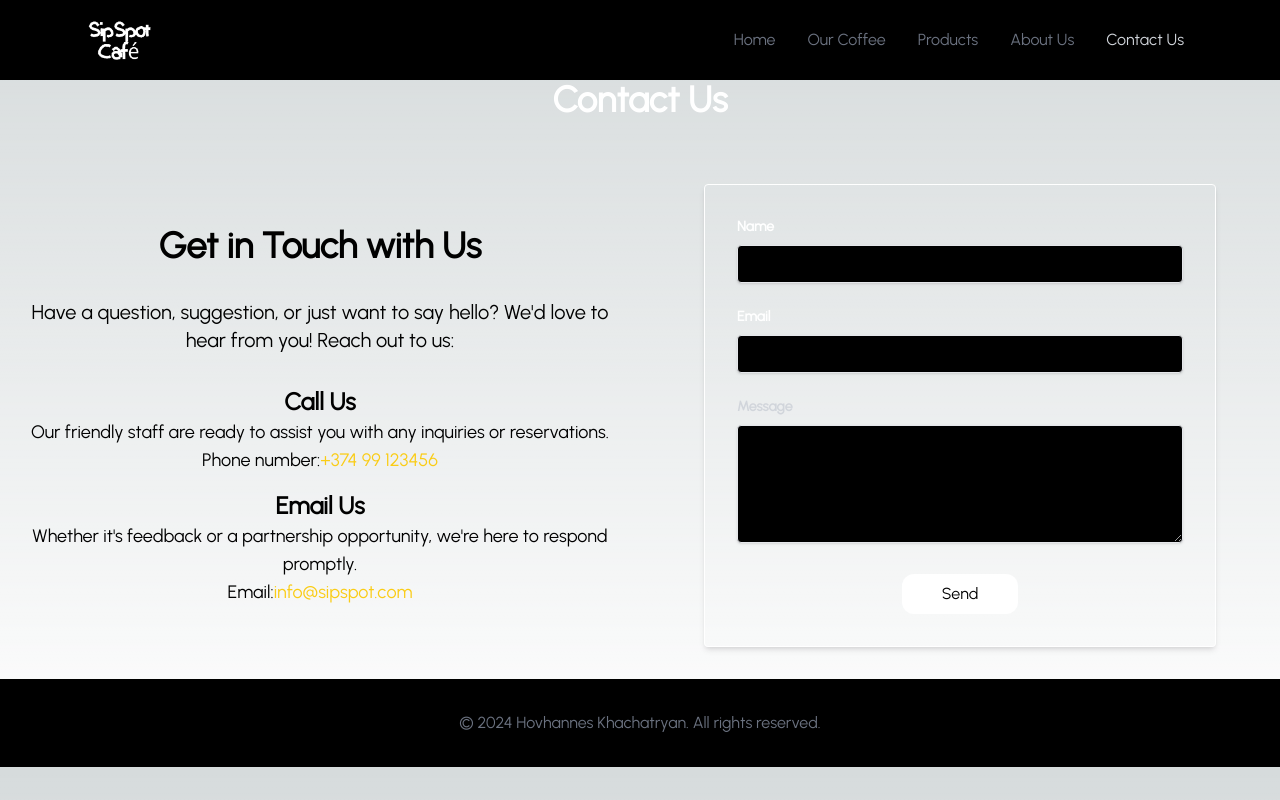
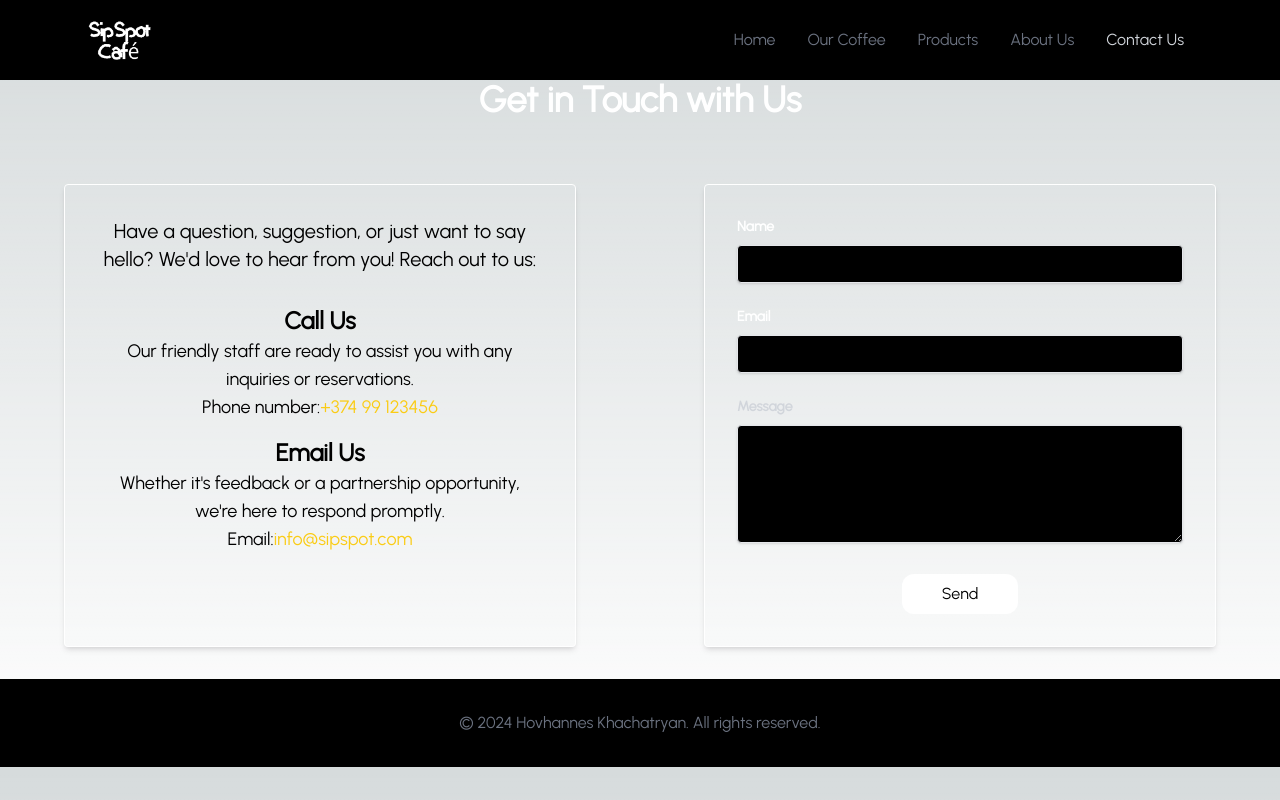
Before and after one commit to khachatryanhovhannes/coffee-shop, a Next.js app: page /contact-us in a window 1280 px wide. Built offline with nearby package versions, Linux system fonts and the light colour scheme.

Commit message:
Finallize website

```diff
--- a/app/contact-us/page.tsx
+++ b/app/contact-us/page.tsx
@@ -24,12 +24,11 @@ function ContactUs() {
   return (
     <div>
       <h1 className="text-4xl font-bold mb-8 text-white text-center">
-        Contact Us
+        Get in Touch with Us
       </h1>
-      <div className="flex flex-wrap md:flex-nowrap justify-between">
-        <section className="w-full py-16  px-4 flex items-center">
-          <div className="max-w-6xl mx-auto text-center">
-            <h2 className="text-4xl font-bold mb-8">Get in Touch with Us</h2>
+      <div className="flex flex-wrap justify-center items-stretch md:flex-nowrap ">
+        <section className="w-full py-8 px-4 flex justify-center">
+          <div className="w-full max-w-lg p-8 rounded shadow-md  border border-white text-center">
             <p className="text-xl max-w-3xl mx-auto mb-8">
               Have a question, suggestion, or just want to say hello? We&apos;d
               love to hear from you! Reach out to us:
@@ -68,7 +67,7 @@ function ContactUs() {
         <section className="py-8 px-4 w-full flex flex-col items-center">
           <form
             onSubmit={handleSubmit(onSubmit)}
-            className=" p-8 rounded shadow-md w-full max-w-lg  border border-white"
+            className="w-full max-w-lg p-8 rounded shadow-md  border border-white"
           >
             <div className="mb-6">
               <label
--- a/app/layout.tsx
+++ b/app/layout.tsx
@@ -2,7 +2,6 @@ import type { Metadata } from "next";
 import { Urbanist } from "next/font/google";
 import "./globals.css";
 import { Footer, Nav } from "@/components";
-import Head from "next/head";
 
 const urbanist = Urbanist({
   weight: "400",
@@ -22,8 +21,7 @@ export default function RootLayout({
 }>) {
   return (
     <html lang="en">
-      <Head>
-        <Head>
+      <head>
         <meta
           name="description"
           content="At SipSpot Café, we believe that every great day starts with a perfect cup of coffee."
@@ -42,8 +40,7 @@ export default function RootLayout({
           content="https://i.pinimg.com/originals/71/1b/3e/711b3edbd2d17734549705a2a54a7d50.jpg"
         />
         <meta property="og:url" content="https://sipspot-cafe.netlify.app/" />
-        </Head>
-      </Head>
+      </head>
       <body className={urbanist.className}>
         <Nav />
         {children}
--- a/app/our-coffee/page.tsx
+++ b/app/our-coffee/page.tsx
@@ -183,14 +183,10 @@ function OurCoffee() {
                 Experience the Difference
               </h2>
               <p className="text-xl max-w-3xl mx-auto mb-8">
-                At <span className="text-yellow-400">SipSpot</span>, we’re passionate about delivering an
-                exceptional coffee experience. From the careful selection of our
-                beans to the meticulous roasting process, every step is designed
-                to create a coffee that you’ll love. Taste the difference that
-                quality and craftsmanship make—explore our range of coffee
-                today.
+                Crafted with heart and shared with love. We invite you to taste
+                the difference. Life is too short to drink bad coffee
               </p>
-              <Link href="/shop">
+              <Link href="/products">
                 <div className="btn-primary">Shop Our Coffee</div>
               </Link>
             </div>
--- a/components/aboutFirstSection/index.tsx
+++ b/components/aboutFirstSection/index.tsx
@@ -32,14 +32,17 @@ function AboutFistSection() {
             creation of two enthusiasts in search of something extraordinary. As
             we like to say, &quot;Good days start with great coffee,&quot; and
             here at
-            <span className="text-yellow-400">SipSpot</span>, we&apos;re
+            <span className="text-yellow-400"> SipSpot</span>, we&apos;re
             dedicated to making every moment count.
           </p>
           <p className="text-lg max-w-3xl mx-auto mb-8">
             Find your new favorite spot to connect. Whether you`&apos;re
             catching up with friends or diving into a good book, our cozy
-            corners and aromatic brews await you. We believe
-            <span className="text-yellow-400">SipSpot</span> will warmly find
+            corners and aromatic brews await you.
+          </p>
+          <p>
+            We believe
+            <span className="text-yellow-400"> SipSpot</span> will warmly find
             its way into the hearts of coffee enthusiasts everywhere.
           </p>
         </div>
```
Lines whose indentation alone changed are shown as unchanged.
